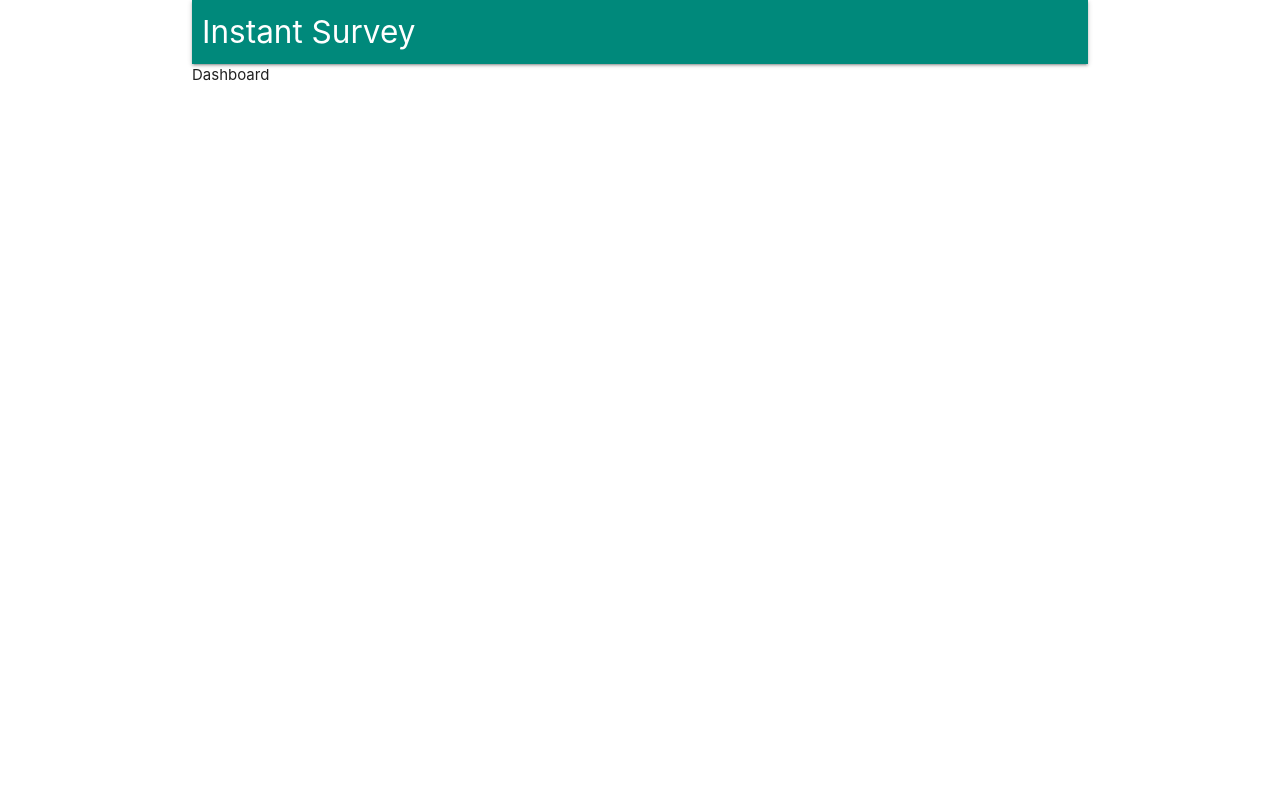
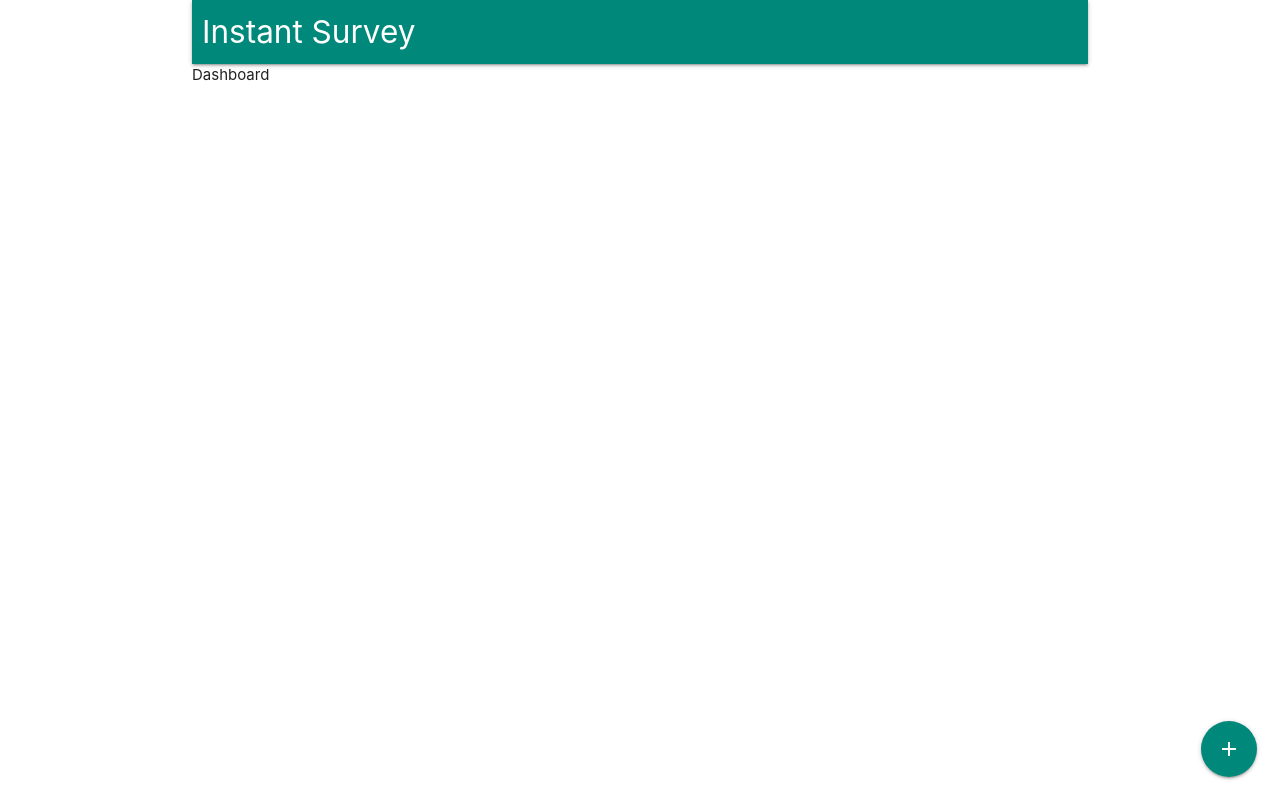
Before and after one commit to hyu6/email-survey, a React (Create React App) app in the folder client/: page /surveys in a window 1280 px wide. Built offline with nearby package versions, Linux system fonts and the light colour scheme; no server answers.

Commit message:
add an FAB

```diff
--- a/client/public/index.html
+++ b/client/public/index.html
@@ -3,16 +3,17 @@
 
 <head>
   <meta charset="utf-8" />
-  <link rel="icon" href="%PUBLIC_URL%/favicon.ico" />
   <meta name="viewport" content="width=device-width, initial-scale=1" />
   <meta name="theme-color" content="#000000" />
   <meta name="description" content="Web site created using create-react-app" />
-  <link rel="apple-touch-icon" href="%PUBLIC_URL%/logo192.png" />
   <!--
       manifest.json provides metadata used when your web app is installed on a
       user's mobile device or desktop. See https://developers.google.com/web/fundamentals/web-app-manifest/
     -->
   <link rel="manifest" href="%PUBLIC_URL%/manifest.json" />
+  <link rel="icon" href="%PUBLIC_URL%/favicon.ico" />
+  <link rel="apple-touch-icon" href="%PUBLIC_URL%/logo192.png" />
+  <link rel="stylesheet" href="https://fonts.googleapis.com/icon?family=Material+Icons">
   <!--
       Notice the use of %PUBLIC_URL% in the tags above.
       It will be replaced with the URL of the `public` folder during the build.
--- a/client/src/components/Dashboard.js
+++ b/client/src/components/Dashboard.js
@@ -1,7 +1,20 @@
 import React from 'react';
+import { Link } from 'react-router-dom';
 
 const Dashboard = () => {
-  return <div>Dashboard</div>;
+  return (
+    <div>
+      Dashboard
+      <div className="fixed-action-btn">
+        <Link
+          to="/surveys/new"
+          className="btn-floating btn-large teal darken-1"
+        >
+          <i class="large material-icons">add</i>
+        </Link>
+      </div>
+    </div>
+  );
 };
 
 export default Dashboard;
```
